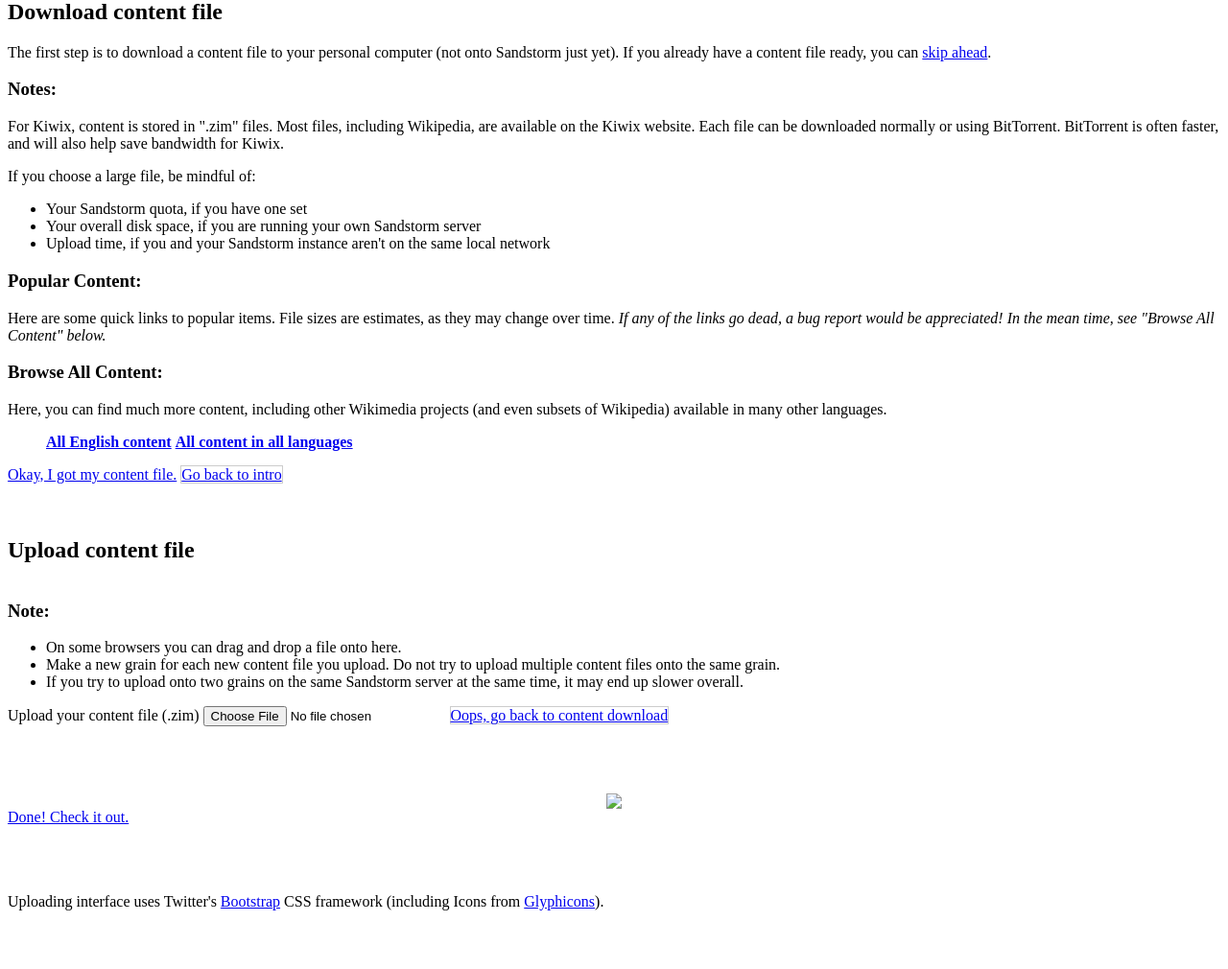
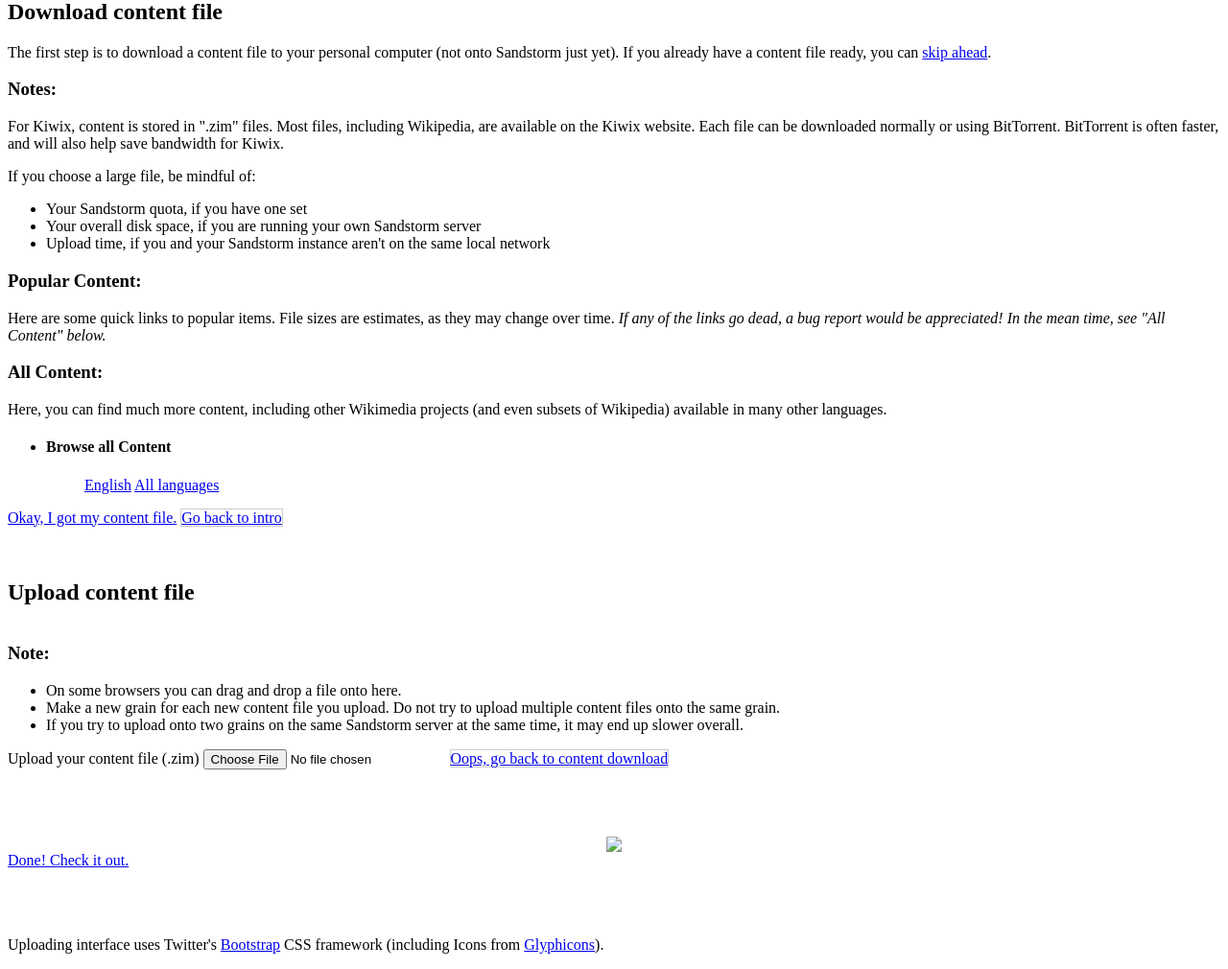
Before and after one commit to orblivion/KiwixSandstorm, a Flask app: template zim_uploader/uploader/templates/index.html in a window 1280 px wide. Shown: the part 983-1993 px from the top of the page at 96% size. Before the commit the page ends 1932 px from the top, so only its background shows below. Run offline with Flask 2, Linux system fonts and the light colour scheme; the template is opened without the code that fills it, so the values that code supplies are empty; some libraries are stand-ins or nearby versions.

Commit message:
Prettify content links

```diff
--- a/zim_uploader/uploader/templates/index.html
+++ b/zim_uploader/uploader/templates/index.html
@@ -100,12 +100,12 @@
                     </div>
                 </div>
                 <h3>Popular Content:</h3>
-                <p>Here are some quick links to popular items. File sizes are estimates, as they may change over time. <em>If any of the links go dead, a bug report would be appreciated! In the mean time, see "Browse All Content" below.</em></p>
+                <p>Here are some quick links to popular items. File sizes are estimates, as they may change over time. <em>If any of the links go dead, a bug report would be appreciated! In the mean time, see "All Content" below.</em></p>
             </div>
             {% for download_links_column in download_links | slice(3) %}
                 <ul class="col-lg-4 list-group">
                 {% for download_link in download_links_column %}
-                    <li class="list-group-item">
+                    <li class="list-group-item list-group-item-success">
                         <ul class="list-group">
                             <h4>{{ download_link.display_name }} {{ download_link.display_language }}</h4>
                             <br>
@@ -124,12 +124,19 @@
                 </ul>
             {% endfor %}
             <div class="col-lg-12">
-                <h3>Browse All Content:</h3>
+                <h3>All Content:</h3>
                 <p>Here, you can find much more content, including other Wikimedia projects (and even subsets of Wikipedia) available in many other languages.
-                <ul class="list-group">
-                    <a href="http://wiki.kiwix.org/wiki/Content" target="_blank" rel="noopener noreferrer" class="list-group-item"><strong>All English content</strong></a>
-                    <a href="http://wiki.kiwix.org/wiki/Content_in_all_languages" target="_blank" rel="noopener noreferrer" class="list-group-item"><strong>All content in all languages</strong></a>
+                <ul class="col-lg-4 list-group">
+                    <li class="list-group-item list-group-item-success">
+                        <h4>Browse all Content</h4>
+                        <ul class="list-group">
+                            <a href="http://wiki.kiwix.org/wiki/Content" target="_blank" rel="noopener noreferrer" class="list-group-item list-group">English</a>
+                            <a href="http://wiki.kiwix.org/wiki/Content_in_all_languages" target="_blank" rel="noopener noreferrer" class="list-group-item list-group">All languages</a>
+                        </ul>
+                    </li>
                 </ul>
+            </div>
+            <div class="col-lg-12">
                 <a href="?page=upload" class="btn btn-lg btn-primary">Okay, I got my content file.</a>
                 <a href="?page=intro" class="btn btn-lg btn-secondary">Go back to intro</a>
                 <br>
```
